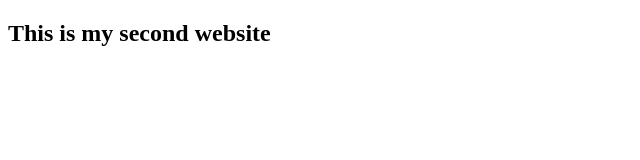
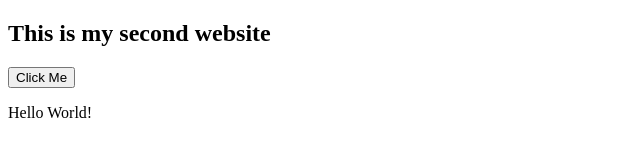
Before and after one commit to Eachinor/second, a plain HTML site: page index.html in a window 1280 px wide. Shown: the whole page, without its empty margins (0-640 px from the left). Drawn offline with Linux system fonts and the light colour scheme.

Commit message:
button add

```diff
--- a/index.html
+++ b/index.html
@@ -7,5 +7,7 @@
 </head>
 <body>
     <h2>This is my second website</h2>
+    <button>Click Me</button>
+    <p>Hello World!</p>
 </body>
 </html>
```
